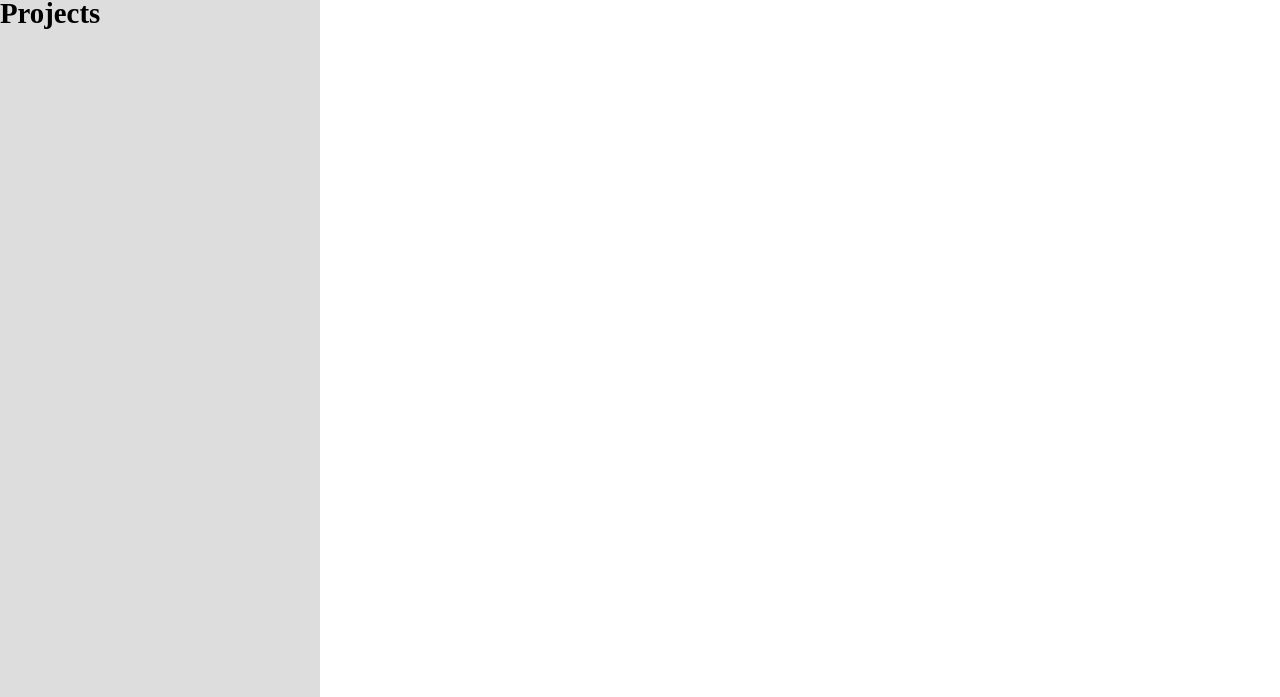
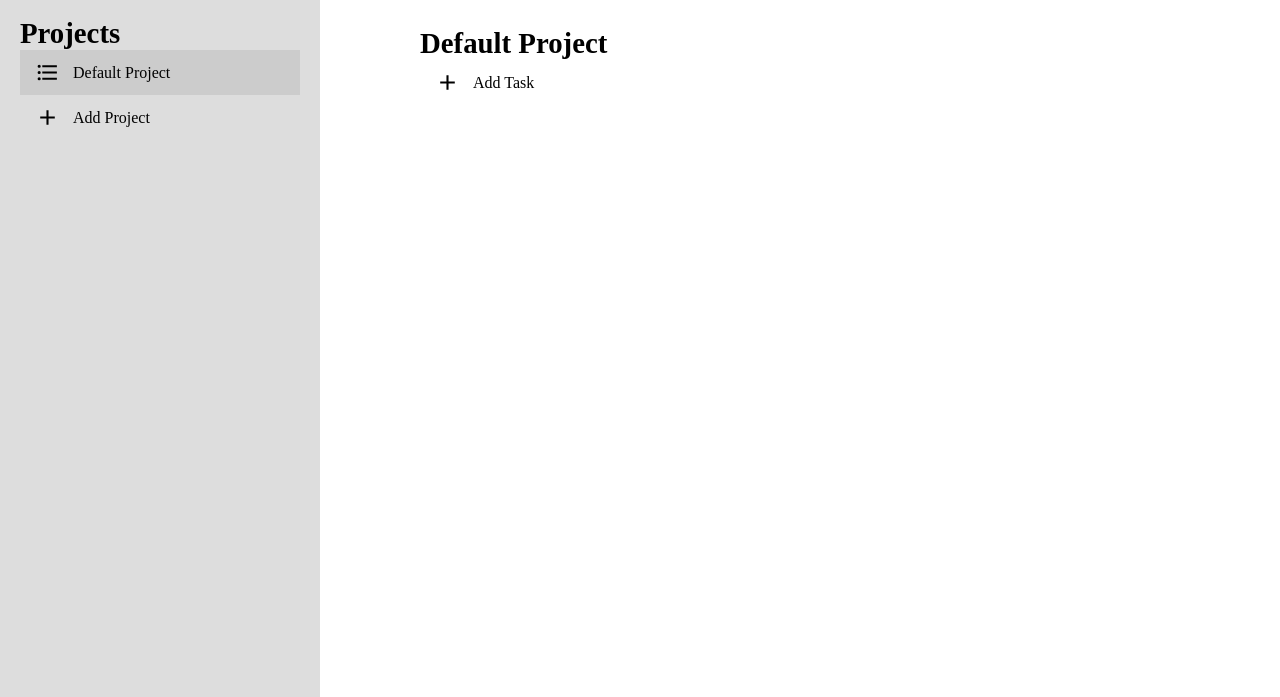
Before and after one commit to royalh23/todo-list, a website built with webpack: page dist/index.html in a window 1280 px wide. Shown: the part 103-800 px from the top of the page. Built offline with nearby package versions, Linux system fonts and the light colour scheme.

Commit message:
Create basic peg layout when it's first loaded

```diff
--- /dev/null
+++ b/src/app-logic.js
@@ -0,0 +1,14 @@
+import Project from "./project";
+
+const App = (function() {
+  const projects = [];
+
+  function initializeProjects() {
+    const defaultProject = new Project("Default Project");
+    projects.push(defaultProject);
+  }
+
+  return {projects, initializeProjects};
+})();
+
+export default App;
--- /dev/null
+++ b/src/display-project.js
@@ -0,0 +1,23 @@
+import ProjectIcon from "./svg-icons/project-icon.svg";
+
+function displayProject(project, projects) {
+  // Create project elements
+  const projectNode = document.createElement("div");
+  const projectIcon = new Image();
+  const projectName = document.createElement("div");
+
+  // Set project elements' content
+  projectIcon.src = ProjectIcon;
+  projectIcon.alt = "Project Icon";
+  projectName.textContent = project.name;
+
+  // Add project elements' classes
+  projectNode.classList.add("app-item");
+  projectNode.classList.add("selected");
+
+  // Append project elements accordingly
+  projectNode.append(projectIcon, projectName);
+  projects.appendChild(projectNode);
+}
+
+export default displayProject;
--- a/src/index.js
+++ b/src/index.js
@@ -1,4 +1,7 @@
 import "./style.css";
+import Plus from "./svg-icons/plus.svg";
+import App from "./app-logic";
+import displayProject from "./display-project";
 
 (() => {
   // Create elements
@@ -6,19 +9,58 @@ import "./style.css";
   const header = document.createElement("div");
   const sidebar = document.createElement("div");
   const main = document.createElement("div");
+
   const projectsTitle = document.createElement("div");
+  const projects = document.createElement("div");
+  const addProject = document.createElement("div");
+  const addProjectIcon = new Image();
+  addProjectIcon.src = Plus;
+  addProjectIcon.alt = "Add Project Icon";
+  const addProjectText = document.createElement("div");
+
+  const tasksHeader = document.createElement("div");
+  const tasks = document.createElement("div");
+  const addTask = document.createElement("div");
+  const addTaskIcon = new Image();
+  addTaskIcon.src = Plus;
+  addTaskIcon.alt = "Add Task icon";
+  const addTaskText = document.createElement("div");
 
   // Add classes
   header.classList.add("header");
   sidebar.classList.add("sidebar");
   main.classList.add("main");
-  projectsTitle.classList.add("projects-title");
+
+  projectsTitle.classList.add("title");
+  projects.classList.add("projects");
+  addProject.classList.add("app-item");
+
+  addTask.classList.add("app-item");
+  tasksHeader.classList.add("title");
 
   // Fill elements
   header.textContent = "ToDo List";
   projectsTitle.textContent = "Projects";
+  addProjectText.textContent = "Add Project";
+  addTaskText.textContent = "Add Task";
+  tasksHeader.textContent = "Default Project";
 
   // Append elements
+  addProject.append(addProjectIcon, addProjectText);
+  addTask.append(addTaskIcon, addTaskText);
+  sidebar.append(projectsTitle, projects);
   content.append(header, sidebar, main);
-  sidebar.append(projectsTitle);
+
+  // Initialize projects
+  App.initializeProjects();
+
+  // Display projects
+  App.projects.forEach(project => displayProject(project, projects));
+
+  // Display "add project" button
+  sidebar.append(addProject);
+
+  // Display toDosHeader, toDos, and addToDo
+  addTask.append(addTaskIcon, addTaskText);
+  main.append(tasksHeader, tasks, addTask);
 })();
--- a/src/project.js
+++ b/src/project.js
@@ -4,3 +4,5 @@ class Project {
     this.toDos = [];
   }
 }
+
+export default Project;
--- a/src/style.css
+++ b/src/style.css
@@ -10,6 +10,10 @@ body {
   height: 100vh;
   margin: 0;
   padding: 0;
+}
+
+.selected {
+  background-color: #CCC;
 }
 
 #content {
@@ -31,10 +35,29 @@ body {
 }
 
 .sidebar {
+  padding: 20px;
   background-color: #DDD;
 }
 
-.projects-title {
+.title {
   font-weight: bold;
   font-size: 1.8rem;
 }
+
+.app-item {
+  cursor: pointer;
+  display: grid;
+  grid-template-columns: 30px 100px;
+  align-items: center;
+  gap: 8px;
+  padding: 10px 15px;
+}
+
+img[src$="svg"] {
+  width: 25px;
+  height: 25px;
+}
+
+.main {
+  padding: 30px 100px;
+}
--- a/src/todo.js
+++ b/src/todo.js
@@ -6,3 +6,5 @@ class ToDo {
     this.priority = priority;
   }
 }
+
+export default ToDo;
--- a/webpack.config.js
+++ b/webpack.config.js
@@ -2,6 +2,7 @@ const path = require('path');
 
 module.exports = {
   entry: './src/index.js',
+  devtool: 'inline-source-map',
   output: {
     filename: 'main.js',
     path: path.resolve(__dirname, 'dist'),
```
Also changed, not shown: dist/365f3e7f182c9f913994.svg (added), dist/3cffe9a515498593b872.svg (added), dist/main.js, src/svg-icons/plus.svg (added), src/svg-icons/project-icon.svg (added).
